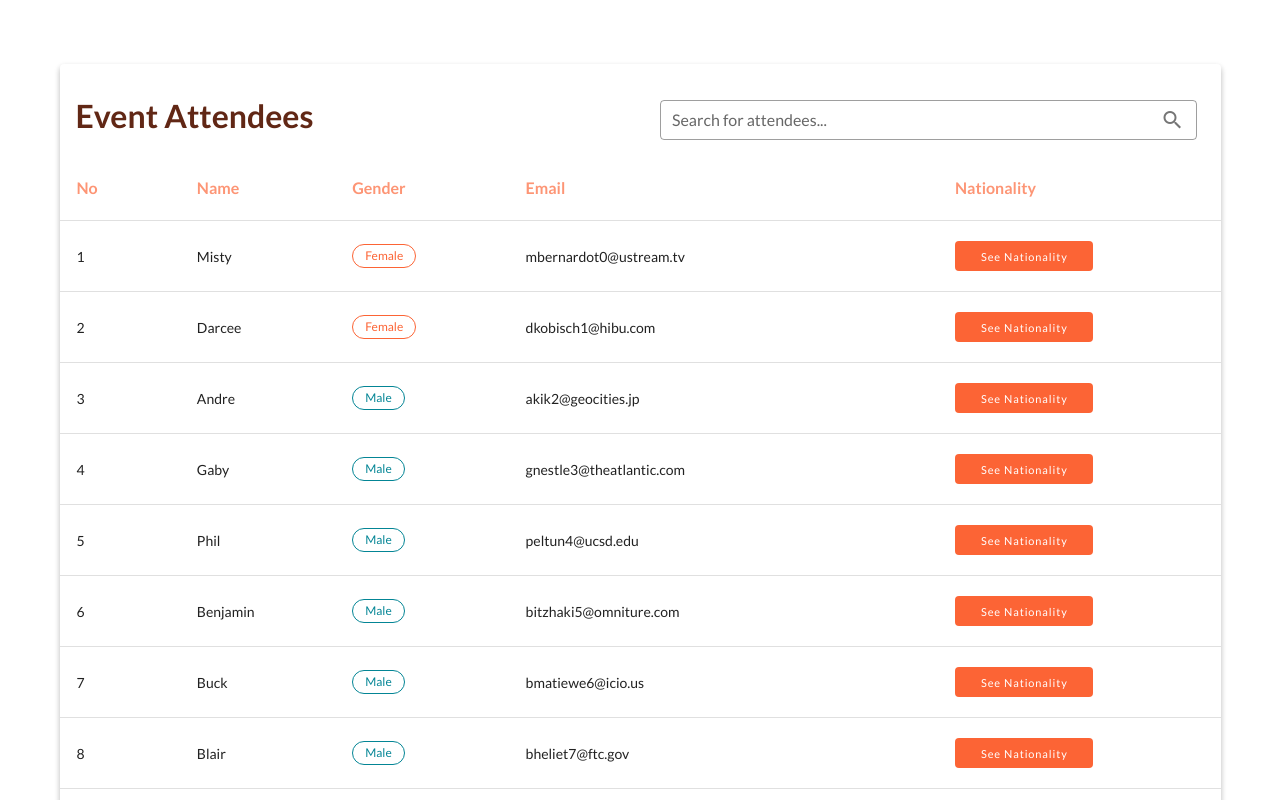
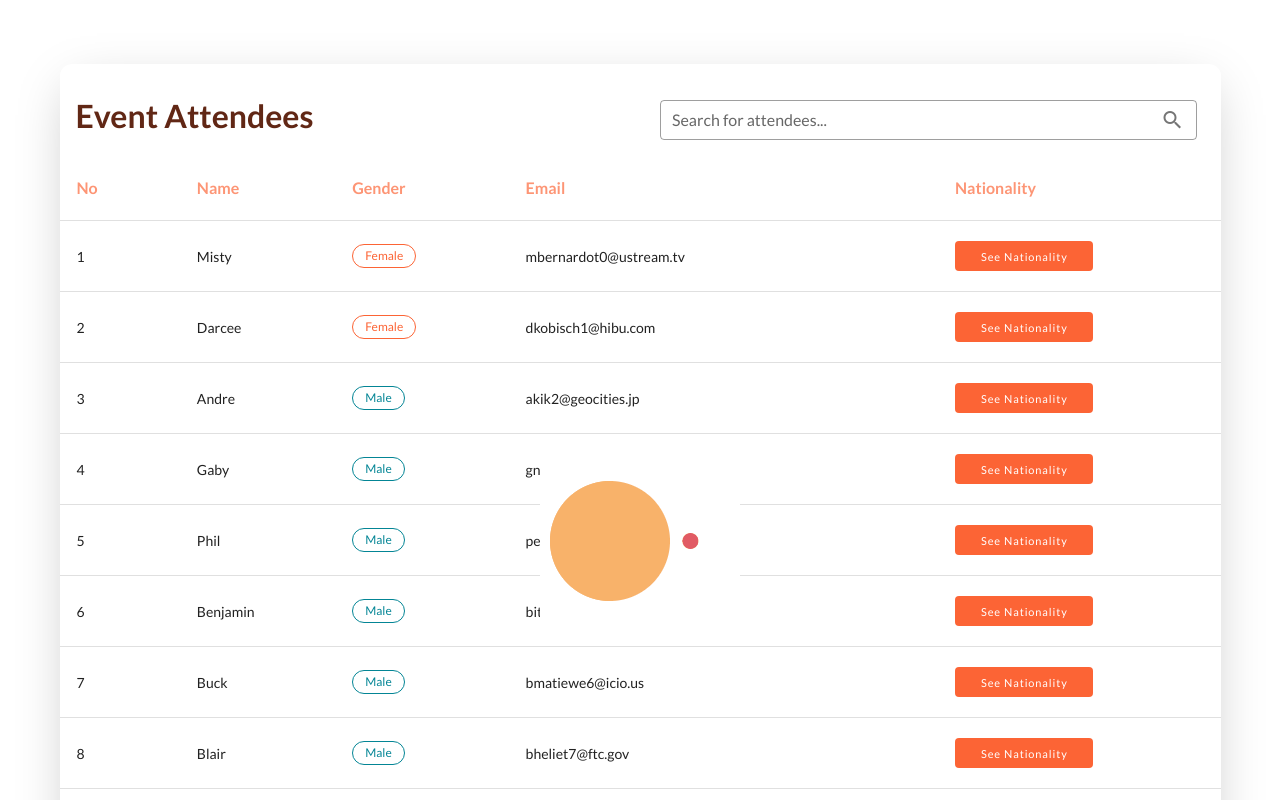
Before and after one commit to ejirocodes/ejiro-asiuwhu-frontend-developer-assessment, a Vue app: page / in a window 1280 px wide. Shown: the top 800 px of the page. Built offline with nearby package versions, Linux system fonts and the light colour scheme.

Commit message:
change shadow effect

```diff
--- a/src/App.vue
+++ b/src/App.vue
@@ -27,4 +27,42 @@ export default {
 .v-application {
   font-family: "Lato", sans-serif !important;
 }
+.card-table {
+  margin: 4rem 0 5rem !important;
+    box-shadow: 0 14px 50px -12px rgba(0,0,0,.25) !important;
+    border-radius: 12px !important;
+    }
+.v-btn__content {
+  text-transform: none;
+  font-size: 11px;
+}
+.v-btn {
+  padding: 15px 25px !important;
+}
+.text-start {
+  padding: 20px 17px !important;
+}
+.v-data-table > .v-data-table__wrapper > table > tbody > tr > th,
+.v-data-table > .v-data-table__wrapper > table > thead > tr > th,
+.v-data-table > .v-data-table__wrapper > table > tfoot > tr > th {
+  font-size: 1rem !important;
+  color: #fd9575 !important;
+}
+h1 {
+  color: #612715;
+}
+.theme--light.v-data-table
+  > .v-data-table__wrapper
+  > table
+  > tbody
+  > tr:hover:not(.v-data-table__expanded__content):not(.v-data-table__empty-wrapper) {
+  background: #3fa4b151 !important;
+}
+.loader {
+  position: absolute;
+  left: 50%;
+  top: 50%;
+  transform: translate(-50%, -50%);
+  z-index: 122;
+}
 </style>
--- a/src/pages/dashboard.vue
+++ b/src/pages/dashboard.vue
@@ -1,5 +1,7 @@
 <template >
   <v-container class="dashboard">
+    <img v-if="loading" src="../assets/loader.gif" alt="" class="loader" />
+
     <v-card class="card-table">
       <v-row class="px-4 pt-4 pb-2">
         <v-col cols="12" md="6">
@@ -42,7 +44,13 @@
         </template>
       </v-data-table>
       <div class="text-center">
-        <v-snackbar v-model="findNationality" :timeout="timeout" :color="color" top right>
+        <v-snackbar
+          v-model="findNationality"
+          :timeout="timeout"
+          :color="color"
+          top
+          right
+        >
           {{ text }}
 
           <template v-slot:action="{ attrs }">
@@ -86,6 +94,7 @@ export default {
       text: "",
       timeout: 3500,
       color: "sec",
+      loading: true,
     };
   },
 
@@ -104,7 +113,7 @@ export default {
         const probability = [
           ...new Set(nationalities.map((it) => it.probability)),
         ];
-        // Get the country with max probability
+        // Get the country with higest probability
         let maxProbality = Math.max(...probability);
 
         // Find the country from the attendees array based on the highest probability
@@ -122,7 +131,7 @@ export default {
       } catch (error) {
         this.findNationality = true;
         this.text = `Something went wrong! Please try again 🙏🏾`;
-        this.color = "error"
+        this.color = "error";
       }
     },
     getColor(gender) {
@@ -131,37 +140,14 @@ export default {
       } else return "primary";
     },
   },
+  beforeCreate() {
+    this.loading = true
+  },
+  mounted() {
+    this.loading = true
+  },
 };
 </script>
 <style>
-.card-table {
-  margin: 4rem 0 5rem !important;
-  box-shadow: 0 3px 6px rgba(0, 0, 0, 0.16), 0 3px 6px rgba(0, 0, 0, 0.131) !important;
-}
-.v-btn__content {
-  text-transform: none;
-  font-size: 11px;
-}
-.v-btn {
-  padding: 15px 25px !important;
-}
-.text-start {
-  padding: 20px 17px !important;
-}
-.v-data-table > .v-data-table__wrapper > table > tbody > tr > th,
-.v-data-table > .v-data-table__wrapper > table > thead > tr > th,
-.v-data-table > .v-data-table__wrapper > table > tfoot > tr > th {
-  font-size: 1rem !important;
-  color: #fd9575 !important;
-}
-h1 {
-  color: #612715;
-}
-.theme--light.v-data-table
-  > .v-data-table__wrapper
-  > table
-  > tbody
-  > tr:hover:not(.v-data-table__expanded__content):not(.v-data-table__empty-wrapper) {
-  background: #3fa4b151 !important;
-}
+
 </style>
```
Also changed, not shown: src/assets/loader.gif (added).
